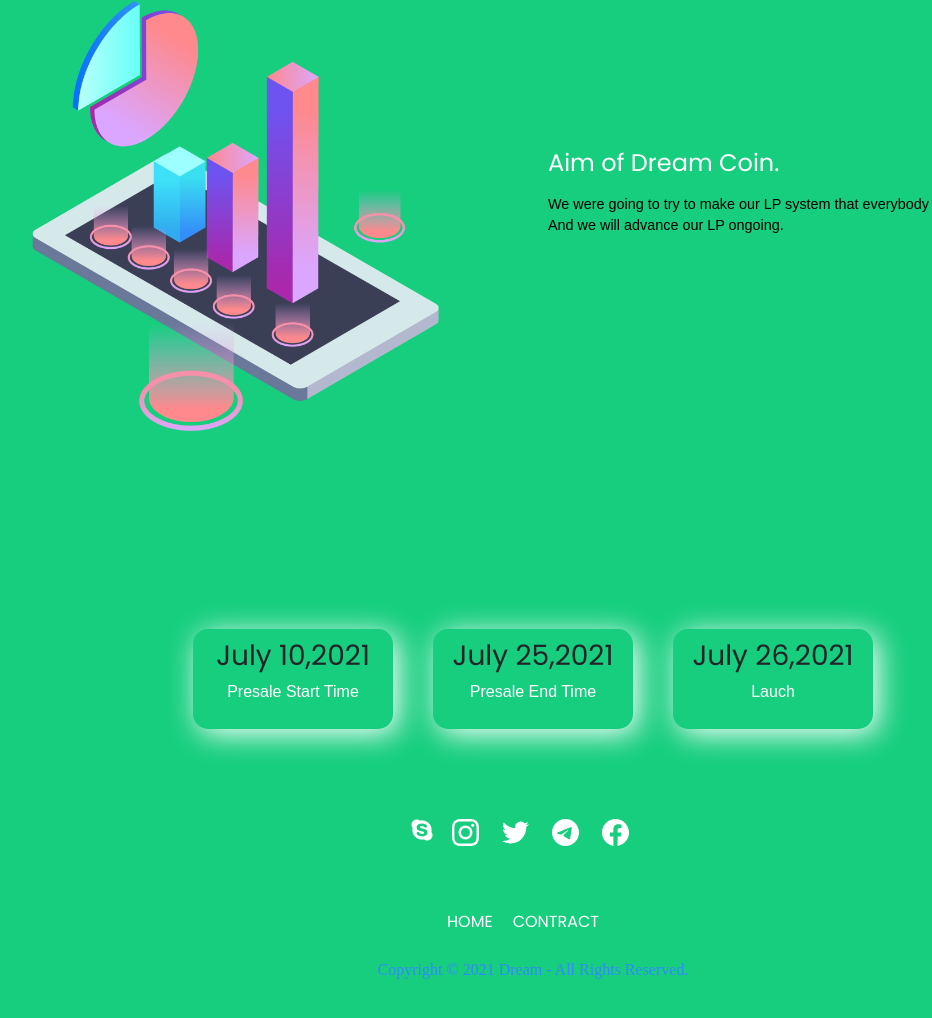
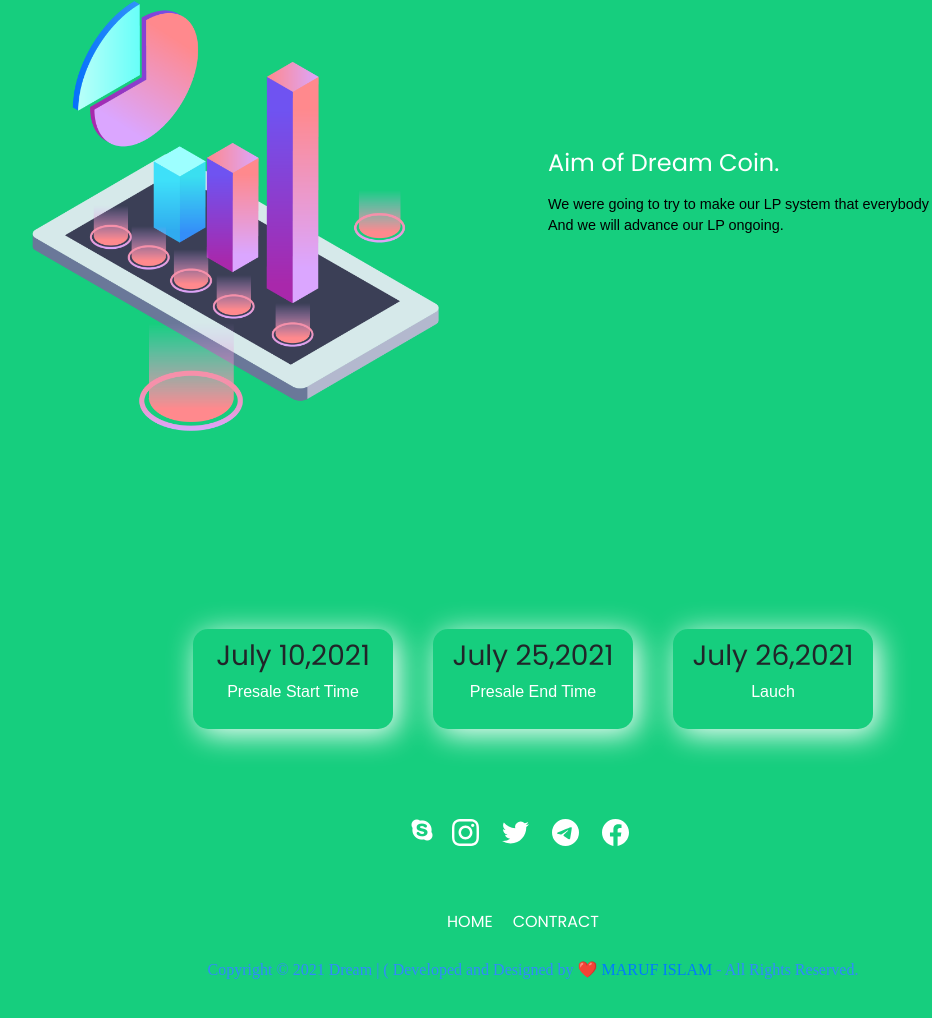
Before and after one commit to Maruf001-MT/DreamCoinFinance-LandingPage, a plain HTML site: page index.html in a window 1280 px wide. Shown: the part 1839-2857 px from the top of the page, without its empty margins (107-1039 px from the left). Drawn offline with nearby package versions, Linux system fonts and the light colour scheme; a web font is replaced by a local one.

Commit message:
Update index.html

```diff
--- a/index.html
+++ b/index.html
@@ -212,7 +212,7 @@
                         <li><a target="_blank" href="#">CONTRACT</a>
                         </li>
                     </ul>
-                    <p class="footer-txt">Copyright © 2021 Dream - All Rights Reserved.</p>
+                    <p class="footer-txt">Copyright © 2021 Dream | ( Developed and Designed by ❤️ <a href="https://www.fiverr.com/marufjisan?up_rollout=true">MARUF ISLAM</a> - All Rights Reserved.</p>
                 </div>
             </div>
         </div>
```
